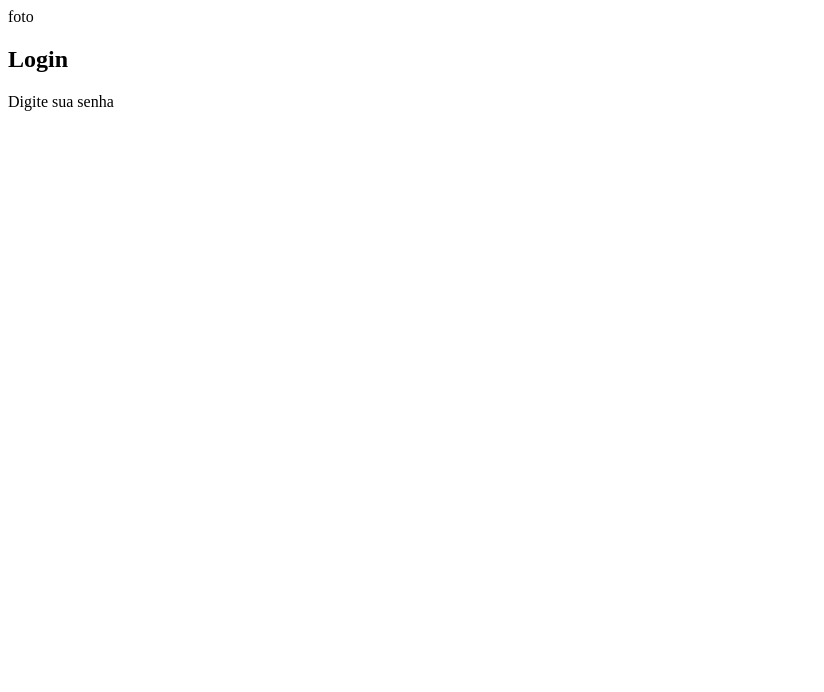
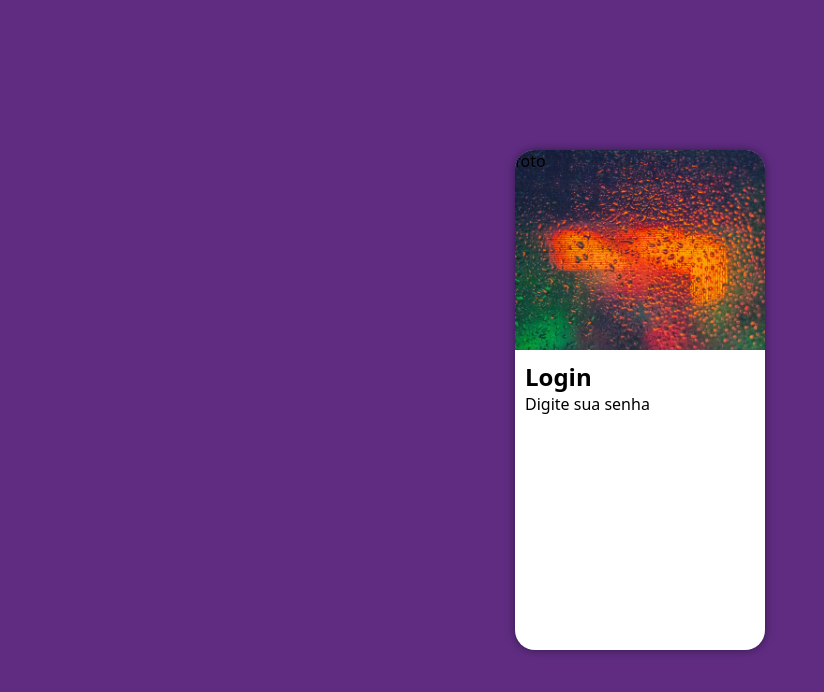
Before and after one commit to antoniocarlosdiniz8/projeto-login, a plain HTML site: page index.html in a window 1280 px wide. Shown: the whole page, without its empty margins (0-824 px from the left). Drawn offline with Linux system fonts and the light colour scheme.

Commit message:
Update tela de login

```diff
--- a/estilo/style.css
+++ b/estilo/style.css
@@ -6,3 +6,48 @@ Paleta de Cores
 Verde #49a09d
 Lilás #5f2c82
 */
+
+*{
+    font-family: system-ui, -apple-system, BlinkMacSystemFont, 'Segoe UI', Roboto, Oxygen, Ubuntu, Cantarell, 'Open Sans', 'Helvetica Neue', sans-serif;
+    padding: 0px;
+    margin: 0px;
+    box-sizing: border-box;
+}
+
+body, html{
+    background-color: #5f2c82;
+    height: 100vh;
+    width: 100vw;
+
+}
+main{
+    position: relative;
+    height: 100vh;
+    width: 100vw;
+}
+section#login{
+    display: block;
+    position: absolute;
+    background-color: white;
+    height: 500px;
+    width: 250px;
+    border-radius: 20px;
+    top: 50%;
+    left: 50%;
+    transform: translate(-50%, -50%);
+    overflow: hidden;
+    box-shadow: 0px 0px 10px rgba(0, 0, 0, 0.452);
+
+}
+section#login > div#imagem{
+    display: block;
+    background: #5f2c82 url(../imagens/pexels-rodrigo-souza-2531608.jpg);
+    background-position: center center;
+    background-repeat: no-repeat;
+    background-size: cover;
+    height: 200px;
+
+}
+section#login > div#formulario{
+    padding: 10px;
+}
--- a/index.html
+++ b/index.html
@@ -5,15 +5,15 @@
     <meta http-equiv="X-UA-Compatible" content="IE=edge">
     <meta name="viewport" content="width=device-width, initial-scale=1.0">
     <link rel="stylesheet" href="estilo/style.css">
-    <title>Document</title>
+    <title>Tela de Login</title>
 </head>
 <body>
     <main>
-        <section>
-            <div>
+        <section id="login">
+            <div id="imagem">
                 foto
             </div>
-            <div>
+            <div id="formulario">
                 <h1>Login</h1>
                 <p>Digite sua senha</p>
                 <form action="" method="post">
```
